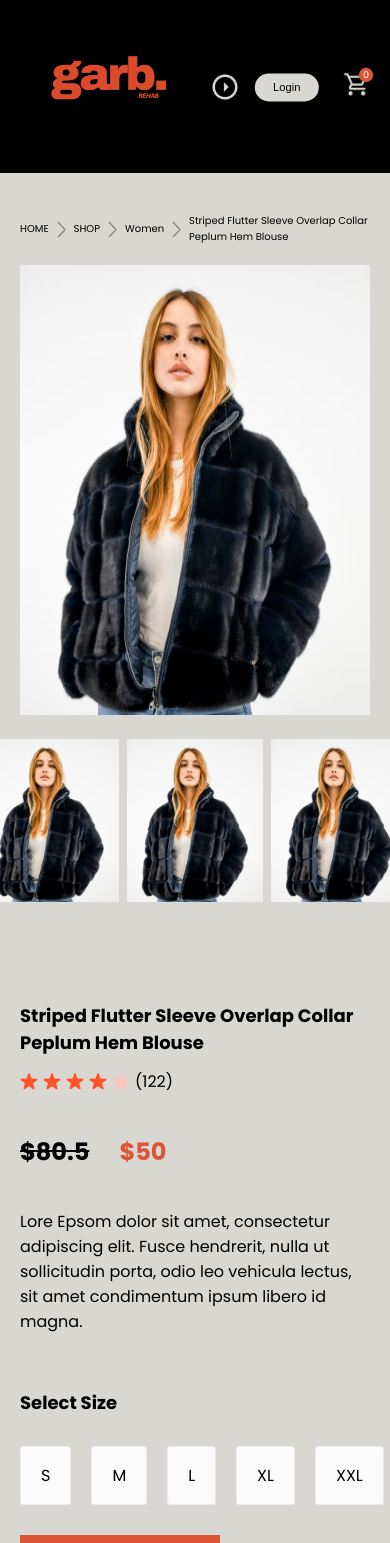
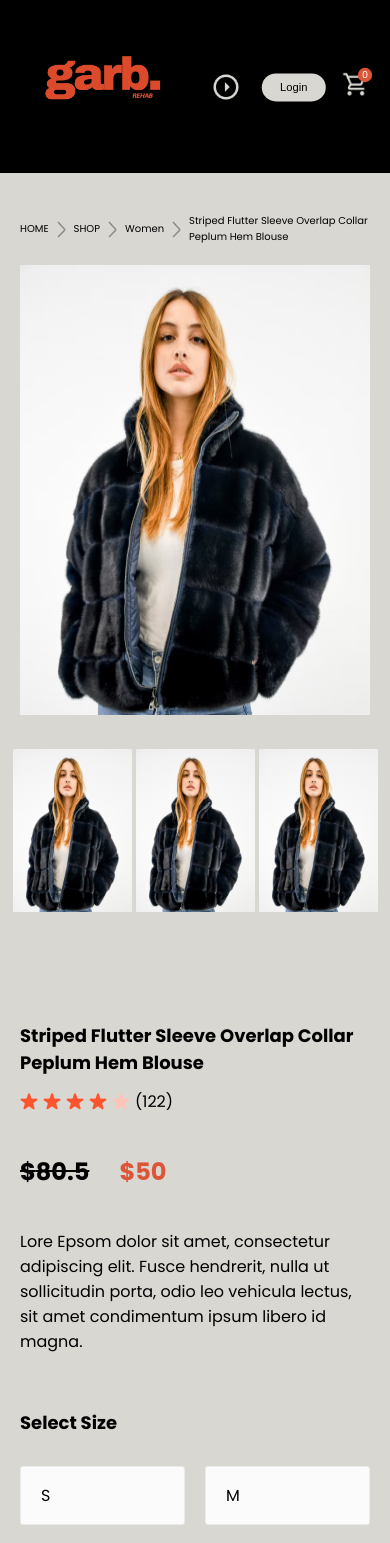
Before and after one commit to nkubana0/Garb-Rehab, a React (Create React App) app in the folder frontend/: page /product/1 in a window 390 px wide. Shown: the top 1543 px of the page. Built offline with nearby package versions, Linux system fonts and the light colour scheme.

Commit message:
responsive-5:00

```diff
--- a/frontend/src/Components/Navbar/navbar.css
+++ b/frontend/src/Components/Navbar/navbar.css
@@ -207,8 +207,8 @@
 }
 @media(max-width: 500px) {
     .navbar{
-        padding-inline: 10px;
-        width: 8px 0px;
+        padding-inline: 0px;
+        width: 0px 0px;
         gap: 0;
     }
     .nav-logo img {
@@ -230,4 +230,7 @@
     .nav-login-cart {
         transform: scale(0.8);
     }
+    .nav-login-cart img {
+      margin-left: -10px;
+    }
 }
--- a/frontend/src/Components/ProductDisplay/productDisplay.css
+++ b/frontend/src/Components/ProductDisplay/productDisplay.css
@@ -146,17 +146,19 @@
         flex-direction: column-reverse;
     }
     .display-image-list {
-        margin: 0px;
-        padding: 0px;
+        margin: 0px -10px;
+        padding: 10px;
         display: flex;
         align-items: center;
         flex-direction: row;
         justify-content: center;
         width: 100%;
-        gap: 8px;
+        gap: 4px;
     }
     .display-image-list img {
-        width: 100%;
+        padding: 0px;
+        width: 34%;
+        gap: 2px;
     }
     .display-main {
         width: 100%;
@@ -167,6 +169,10 @@
     .display-right {
         margin: 0px;
         margin-top: 100px;
+    }
+    .right-size {
+        display: grid;
+        grid-template-columns: 1fr 1fr;
     }
     .right-size div {
         padding: 20px;
```
